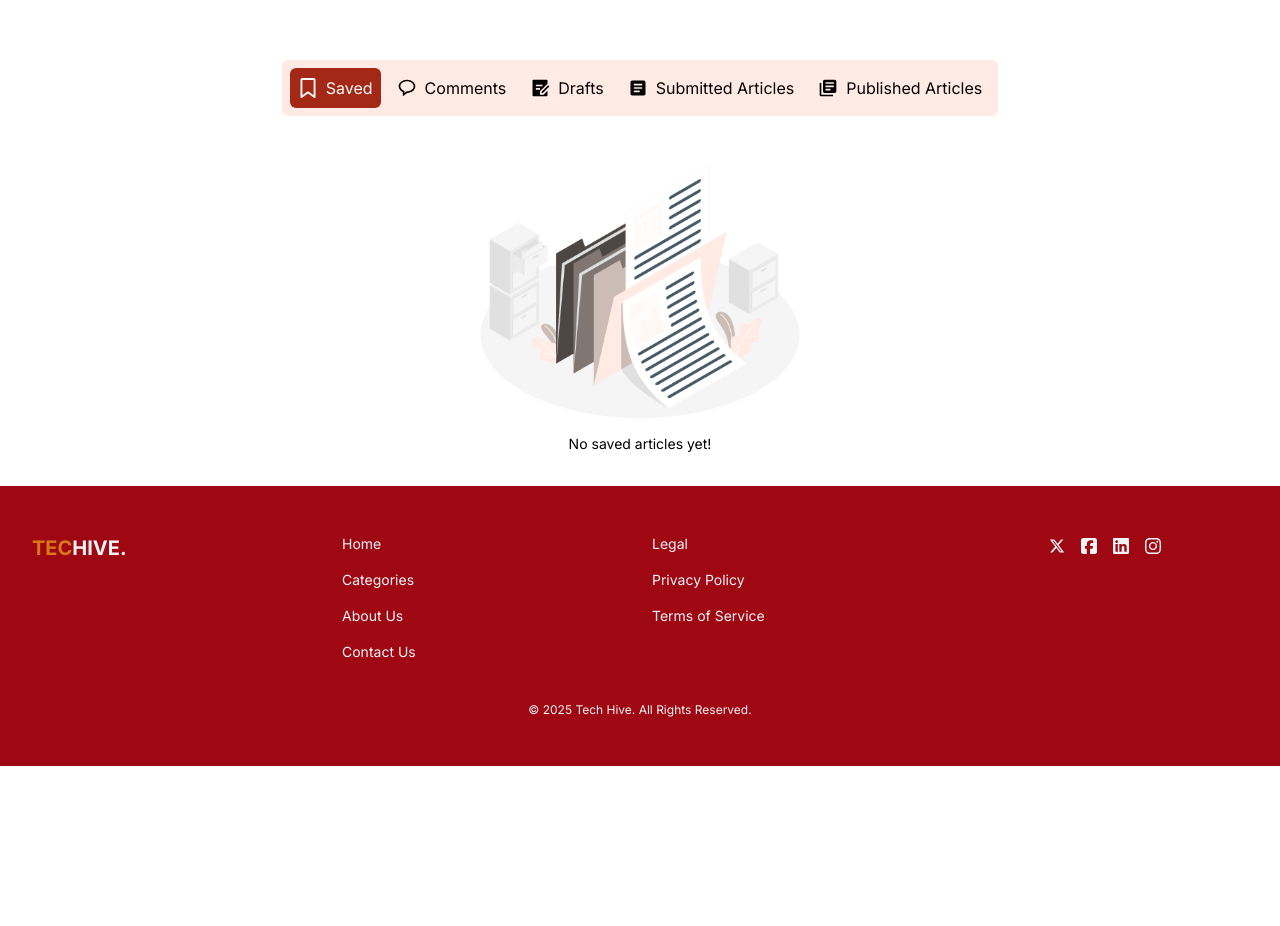
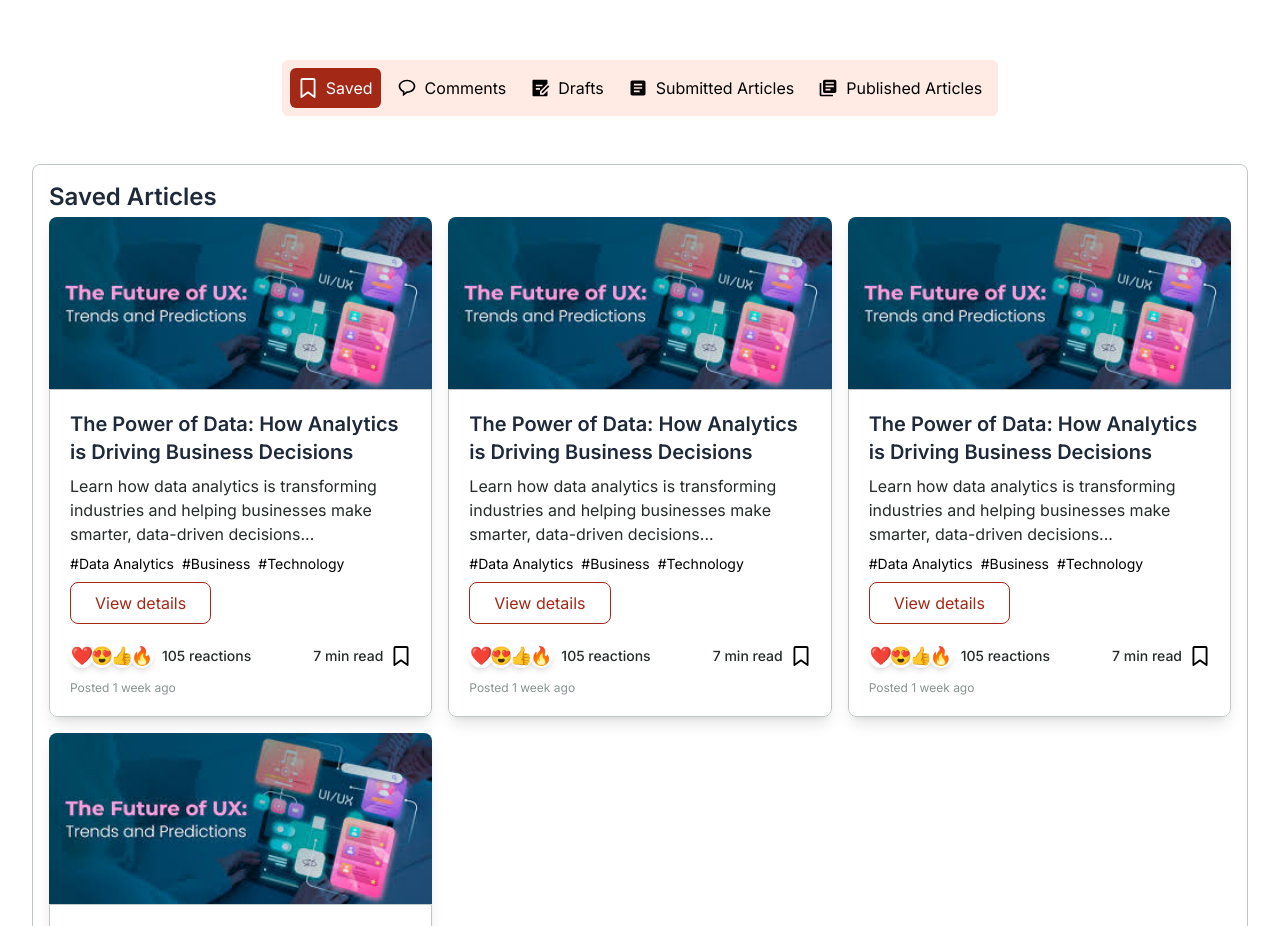
Before and after one commit to praise002/tech-hive, a React (Vite) app: page /profile in a window 1280 px wide. Shown: the part 360-1286 px from the top of the page. Before the commit the page ends 1126 px from the top, so only its background shows below. Built offline with nearby package versions, Linux system fonts and the light colour scheme.

Commit message:
Updated profile detailpage

```diff
--- a/src/App.jsx
+++ b/src/App.jsx
@@ -30,7 +30,6 @@ import ChangePassword from './features/auth/ChangePassword';
 import ResetPassword from './features/auth/ResetPassword';
 import ResetPasswordSuccess from './features/auth/ResetPaswordSuccess';
 import { Toaster } from 'react-hot-toast';
-import ProfileDetailEmpty from './features/profile/ProfileDetailEmpty';
 // import ProfileDetailEmpty from './features/profile/ProfileDetailEmpty';
 
 const queryClient = new QueryClient({
@@ -74,8 +73,8 @@ function App() {
             <Route path="about" element={<About />} />
             <Route path="contact" element={<Contact />} />
             <Route path="dashboard" element={<EditorDashboard />} />
-            {/* <Route path="profile" element={<ProfileDetail />} /> */}
-            <Route path="profile" element={<ProfileDetailEmpty />} />
+            <Route path="profile" element={<ProfileDetail />} />
+            {/* <Route path="profile" element={<ProfileDetailEmpty />} /> */}
             <Route path="account" element={<AccountDetail />} />
             <Route path="login" element={<Login />} />
             <Route path="register" element={<Register />} />
--- a/src/features/profile/ProfileDetail.jsx
+++ b/src/features/profile/ProfileDetail.jsx
@@ -1,5 +1,10 @@
+import { RiDraftFill } from 'react-icons/ri';
+import { MdArticle, MdLibraryBooks } from 'react-icons/md';
+import { BiMessageRounded } from 'react-icons/bi';
+import { FaRegBookmark } from 'react-icons/fa6';
 import ArticleCard from '../../components/common/ArticleCard';
 import Text from '../../components/common/Text';
+import { useState } from 'react';
 
 const article = {
   image: '/src/assets/articles/the-future-ui-ux.jpg',
@@ -14,6 +19,35 @@ const article = {
 };
 
 function ProfileDetail() {
+  const [isActiveTab, setIsActiveTab] = useState('saved');
+
+  const profileTabs = [
+    {
+      id: 'saved',
+      label: 'Saved',
+      icon: <FaRegBookmark className="w-5 h-5" />,
+    },
+    {
+      id: 'comments',
+      label: 'Comments',
+      icon: <BiMessageRounded className="w-5 h-5" />,
+    },
+    {
+      id: 'drafts',
+      label: 'Drafts',
+      icon: <RiDraftFill className="w-5 h-5" />,
+    },
+    {
+      id: 'submitted',
+      label: 'Submitted Articles',
+      icon: <MdArticle className="w-5 h-5" />,
+    },
+    {
+      id: 'published',
+      label: 'Published Articles',
+      icon: <MdLibraryBooks className="w-5 h-5" />,
+    },
+  ];
   return (
     <div className="mt-15">
       <div className="bg-light w-full h-40 relative">
@@ -38,6 +72,52 @@ function ProfileDetail() {
               Elizabeth Stone
             </Text>
             <p className="text-secondary text-sm">Joined 27th January 2025</p>
+          </div>
+        </div>
+      </div>
+
+      <div className="max-w-7xl mx-auto sm:px-6 lg:px-8">
+        <div className="flex flex-col gap-4 items-center mt-30 md:mt-50">
+          <div className="flex bg-light gap-2 p-2 rounded-md">
+            {profileTabs.map((tab) => (
+              <button
+                key={tab.id}
+                onClick={() => setIsActiveTab(tab.id)}
+                className={`flex p-2 items-center gap-2 rounded-md text-xs sm:text-base cursor-pointer ${
+                  isActiveTab === tab.id && 'bg-red text-custom-white'
+                }`}
+              >
+                <span className="flex-shrink-0">{tab.icon}</span>
+                <span
+                  className={`${
+                    isActiveTab == tab.id ? 'inline' : 'hidden md:inline'
+                  }`}
+                >
+                  {tab.label}
+                </span>
+              </button>
+            ))}
+          </div>
+
+          <div className="py-8 flex justify-center">
+            <div className="dark:text-custom-white">
+              <div className="p-4 border border-gray rounded-lg">
+                <Text
+                  variant="h3"
+                  size="lg"
+                  bold={false}
+                  className="font-semibold mb-1 md:text-2xl dark:text-custom-white"
+                >
+                  Saved Articles
+                </Text>
+                <div className="grid grid-cols-1 gap-4 lg:grid-cols-2 xl:grid-cols-3">
+                  <ArticleCard article={article} />
+                  <ArticleCard article={article} />
+                  <ArticleCard article={article} />
+                  <ArticleCard article={article} />
+                </div>
+              </div>
+            </div>
           </div>
         </div>
       </div>
```
